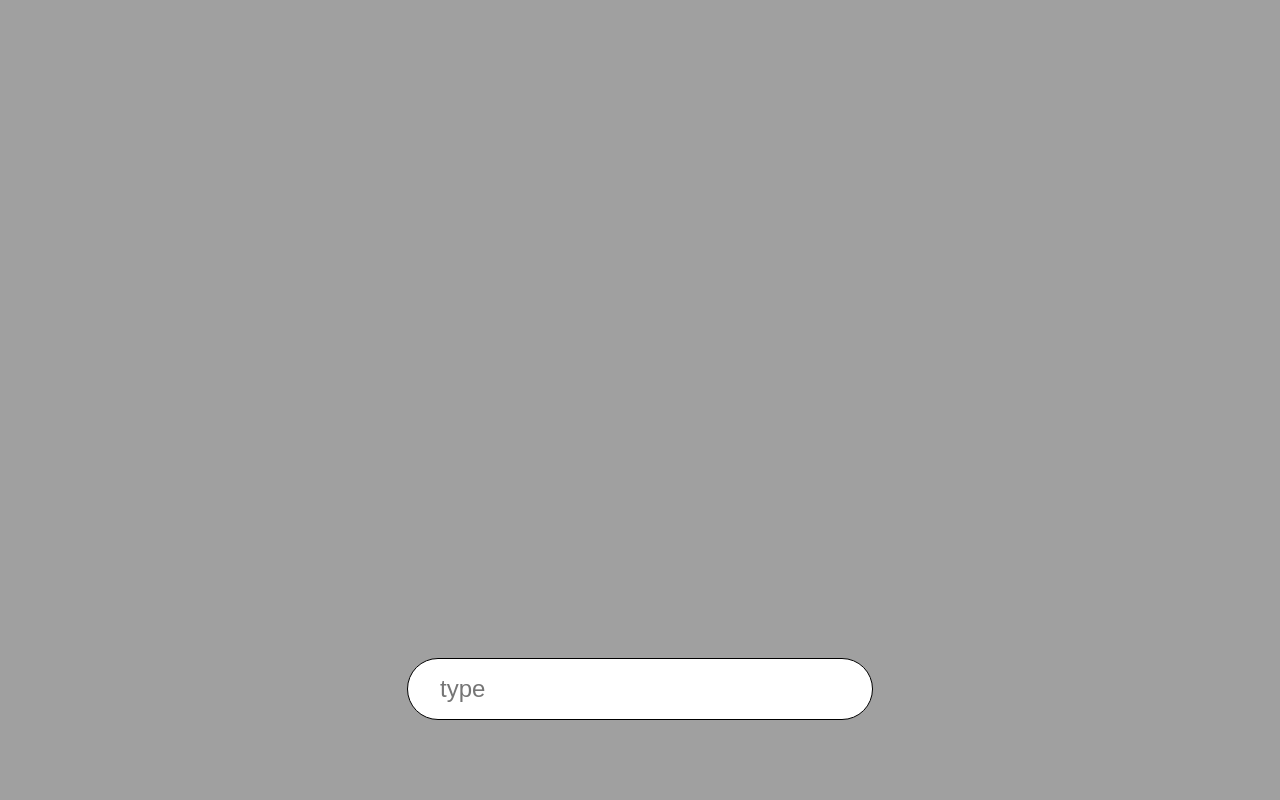
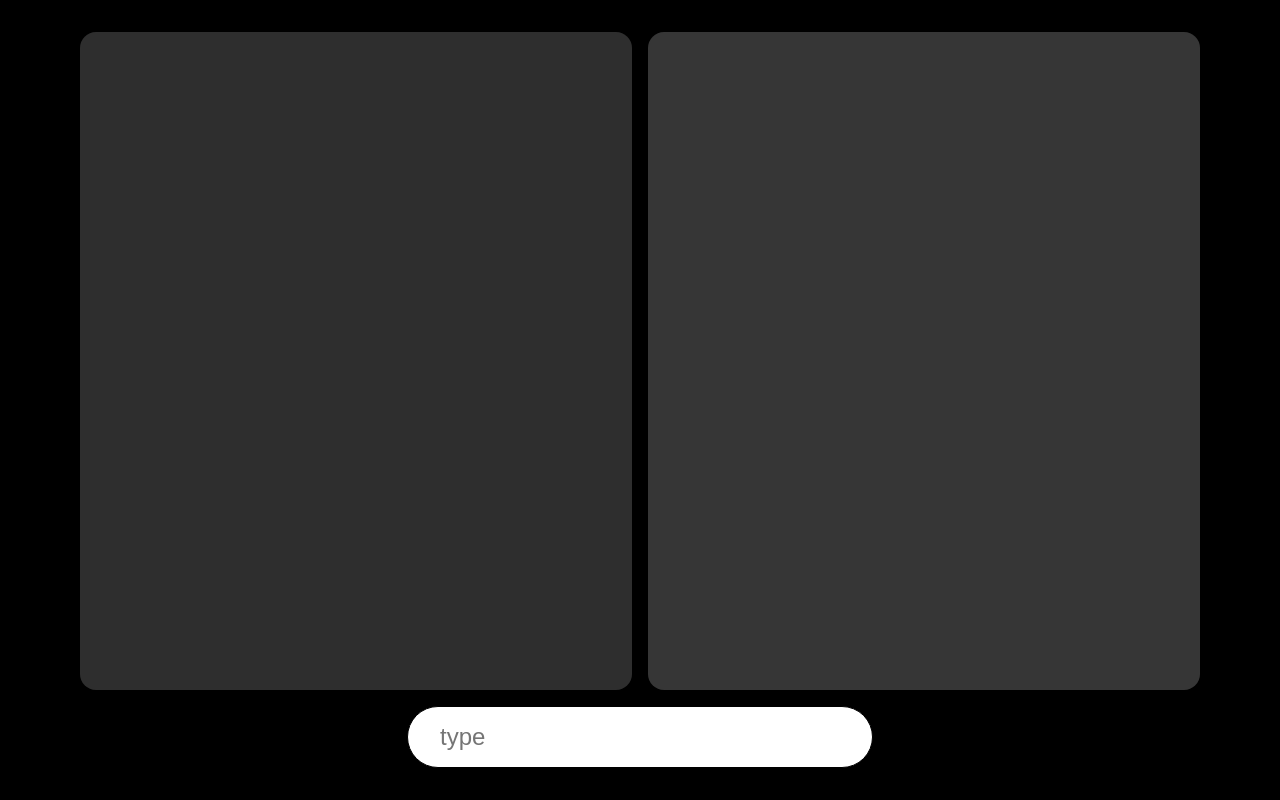
Before and after one commit to Zer02z2/Shared-Minds, a website built with Vite: page src/week2/index.html in a window 1280 px wide. Built offline with nearby package versions, Linux system fonts and the light colour scheme.

Commit message:
Styling update

```diff
--- a/src/week2/index.html
+++ b/src/week2/index.html
@@ -8,10 +8,15 @@
     <link rel="stylesheet" href="style.css" />
   </head>
   <body>
-    <canvas id="canvas"></canvas>
-    <div id="input-container">
-      <input type="text" id="input-field" placeholder="type" />
-    </div>
+    <section class="inner-wrap">
+      <div class="column-wrap">
+        <div id="left-column" class="column"></div>
+        <div id="right-column" class="column"></div>
+      </div>
+      <div id="input-container">
+        <input type="text" id="input-field" placeholder="type" />
+      </div>
+    </section>
     <script type="module" src="sketch.ts"></script>
   </body>
 </html>
--- a/src/week2/style.css
+++ b/src/week2/style.css
@@ -4,17 +4,36 @@ body {
   font-family: Helvetica;
   display: flex;
   justify-content: center;
-  align-items: end;
+  background-color: black;
 }
-
-#canvas {
-  width: 100vw;
-  height: 100vh;
-  position: fixed;
+.inner-wrap {
+  width: 100%;
+  max-width: 1620px;
+  padding: 2rem 5rem;
+  display: flex;
+  flex-direction: column;
+  align-items: center;
+}
+.column-wrap {
+  width: 100%;
+  height: 100%;
+  display: grid;
+  grid-template-columns: 1fr 1fr;
+  gap: 0rem 1rem;
+  margin-bottom: 1rem;
+}
+.column {
+  height: 100%;
+  border-radius: 1rem;
+}
+#left-column {
+  background-color: #2e2e2e;
+}
+#right-column {
+  background-color: #363636;
 }
 
 #input-container {
-  padding-bottom: 5rem;
   z-index: 99;
 }
 
```
